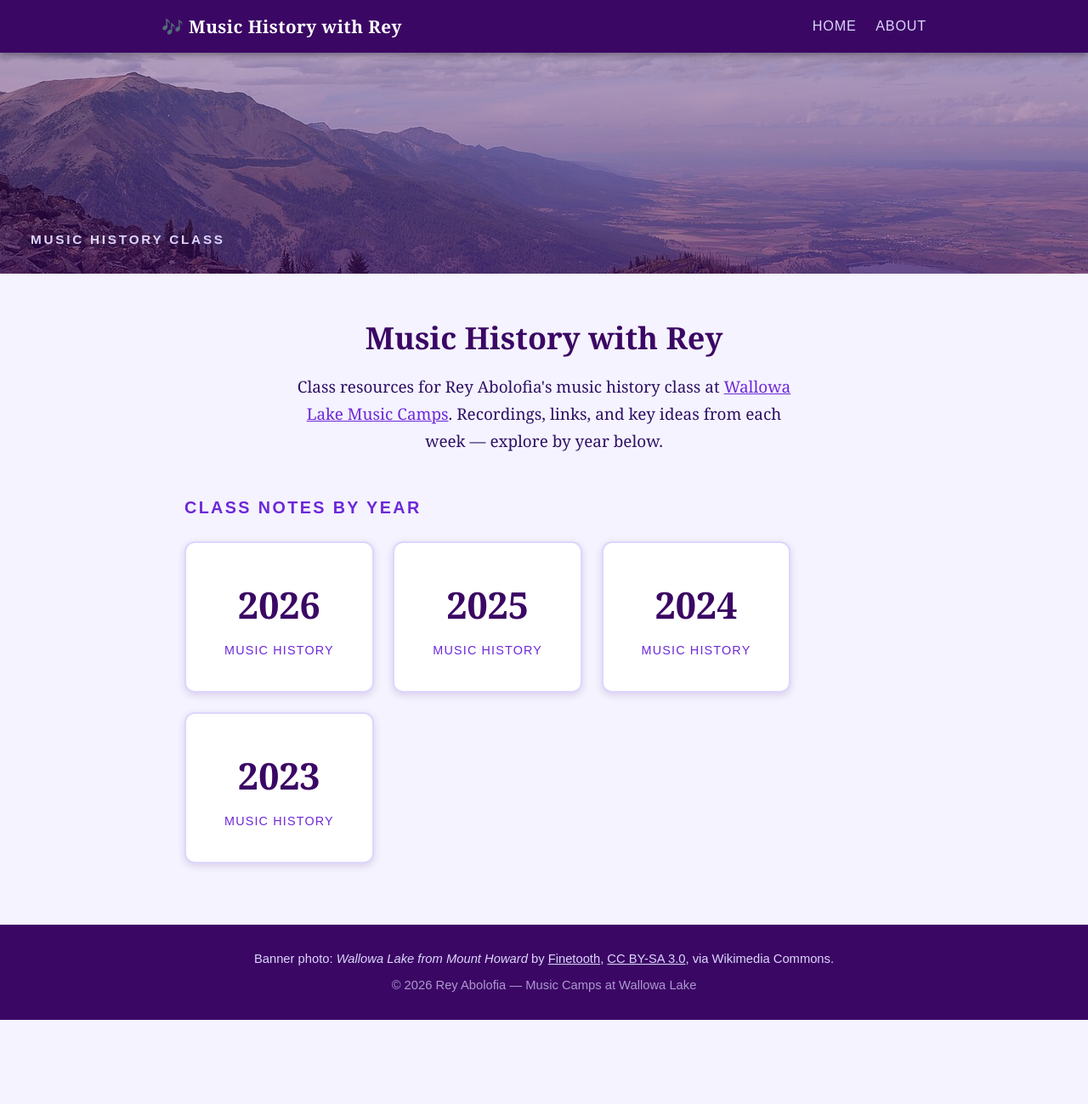
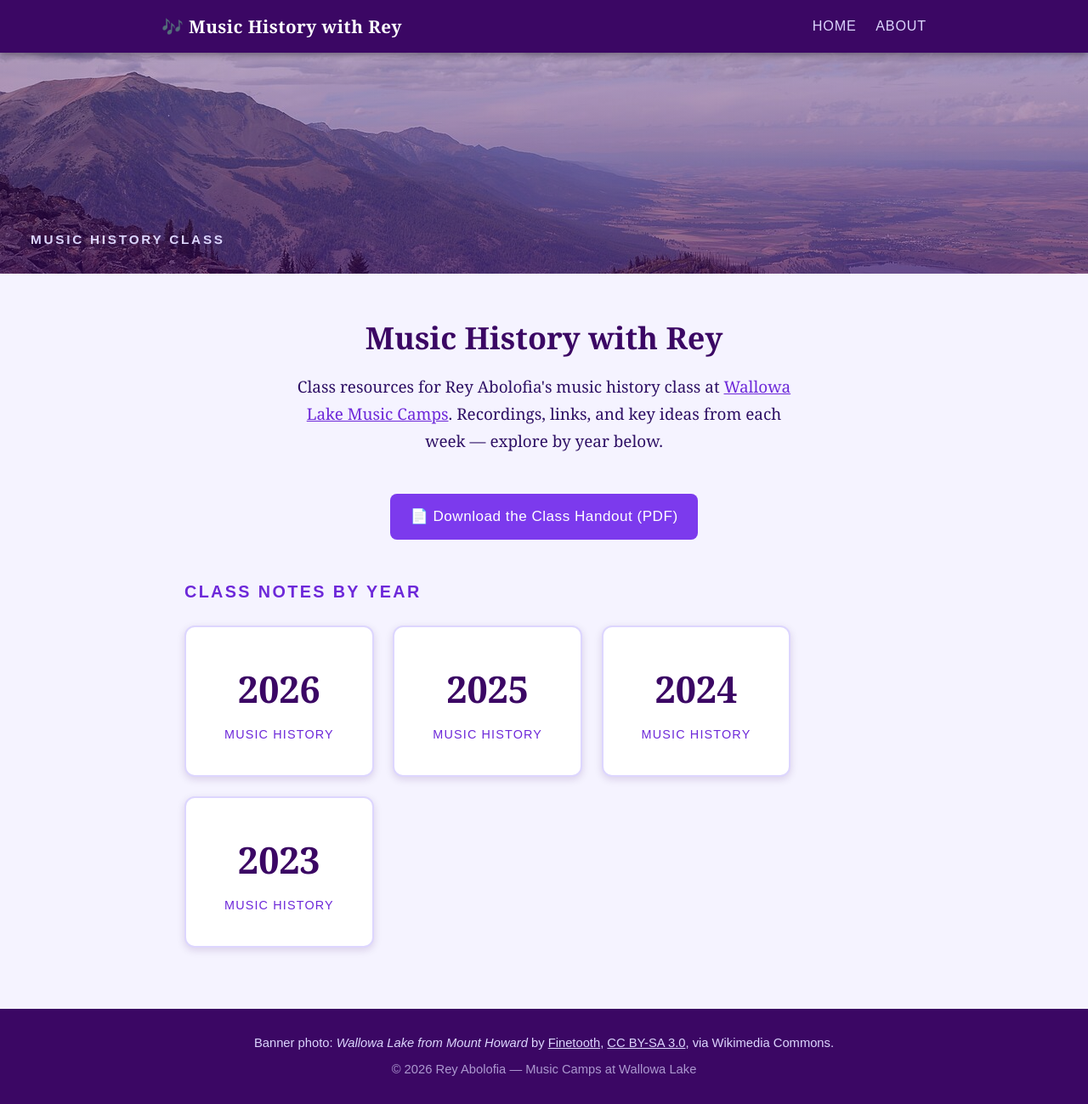
Before and after one commit to purple4reina/wallowalake, a Jekyll site: the page built from index.html, in a window 1280 px wide and 1299 px high. Shown: the whole window at 85% size. Built offline with Jekyll 4.4.1, drawn with Linux system fonts in a browser that asks for light colours.

Commit message:
Add downloadable class handout link on homepage
The Music History Outline handout applies to every year, so surface it
once as a homepage callout button between the intro and the year grid.
The PDF lives at a stable, year-less path so future updates are a
drop-in file swap with no link edits.

Co-Authored-By: Claude Opus 4.8 <noreply@anthropic.com>

```diff
--- a/assets/css/style.css
+++ b/assets/css/style.css
@@ -124,6 +124,22 @@ img { max-width: 100%; height: auto; display: block; }
   font-family: Arial, Helvetica, sans-serif;
   margin-bottom: 1.25rem;
 }
+
+/* ---- Handout callout (home) ---- */
+.handout-cta { text-align: center; margin-bottom: 2.5rem; }
+.handout-btn {
+  display: inline-block;
+  background: var(--purple-btn);
+  color: var(--white);
+  text-decoration: none;
+  font-family: Arial, Helvetica, sans-serif;
+  font-size: 0.95rem;
+  letter-spacing: 0.03em;
+  padding: 0.7rem 1.3rem;
+  border-radius: var(--radius-sm);
+  transition: background 0.2s;
+}
+.handout-btn:hover { background: var(--purple-btn-hv); color: var(--white); }
 .years-grid {
   display: flex;
   flex-wrap: wrap;
--- a/index.html
+++ b/index.html
@@ -12,6 +12,14 @@ title: "Home"
   </p>
 </div>
 
+<div class="handout-cta">
+  <a class="handout-btn"
+     href="{{ '/assets/downloads/music-history-handout.pdf' | relative_url }}"
+     target="_blank" rel="noopener">
+    📄 Download the Class Handout (PDF)
+  </a>
+</div>
+
 <section class="years-section">
   <h2>Class Notes by Year</h2>
   <div class="years-grid">
```
Also changed, not shown: 1 other file.
